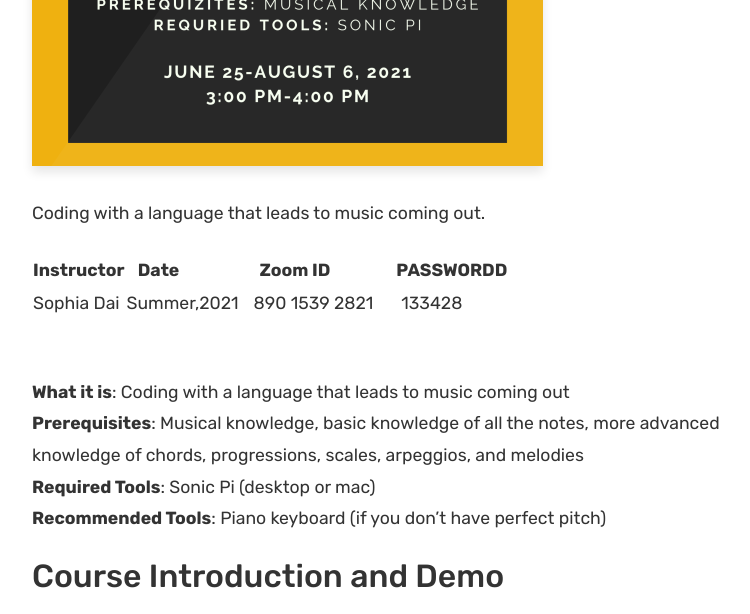
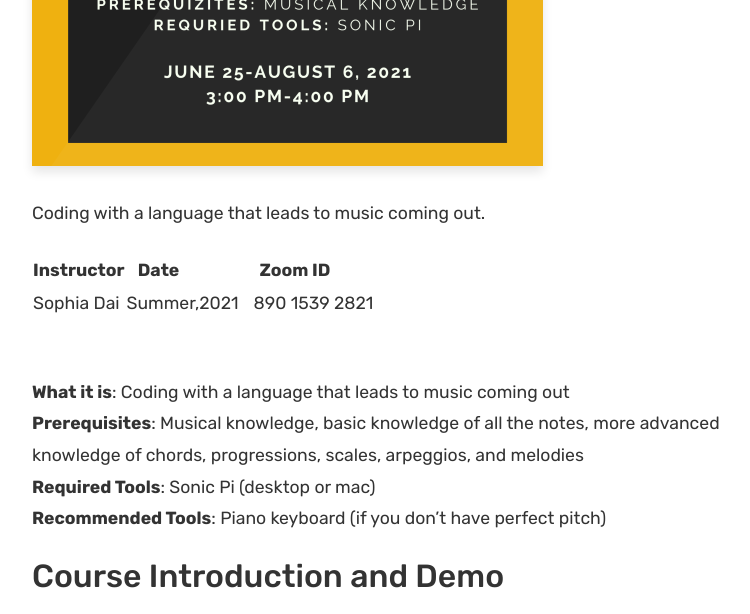
Before and after one commit to irvinecodingclub/irvinecodingclub.github.io, a Jekyll site: the page built from _posts/2020-03-18-coding-music.md, in a window 1280 px wide and 900 px high, scrolled down 702 px, cut to the strip 0-614 px from the top of the window. Shown: the whole strip, without its empty margins (53-803 px from the left). Built offline with Jekyll 4.4.1, drawn with Linux system fonts in a browser that asks for light colours; comment, search, counter and statistics services are not loaded.

Commit message:
Update 2020-03-18-coding-music.md

```diff
--- a/_posts/2020-03-18-coding-music.md
+++ b/_posts/2020-03-18-coding-music.md
@@ -12,9 +12,9 @@
 Coding with a language that leads to music coming out.
 
 
-| Instructor  | &nbsp;&nbsp;&nbsp;Date&nbsp; | &nbsp;&nbsp; &nbsp;&nbsp;Zoom ID &nbsp; | &nbsp;PASSWORDD  |
-| :---        |    :----   |          :--- |  :--- |
-| Sophia Dai  | Summer,2021   |&nbsp;&nbsp; 890 1539 2821 &nbsp; &nbsp; |&nbsp; 133428|
+| Instructor  | &nbsp;&nbsp;&nbsp;Date&nbsp; | &nbsp;&nbsp; &nbsp;&nbsp;Zoom ID &nbsp; |
+| :---        |    :----   |          :--- |
+| Sophia Dai  | Summer,2021   |&nbsp;&nbsp; 890 1539 2821 &nbsp; &nbsp; |
 
 <br/>
 
```
